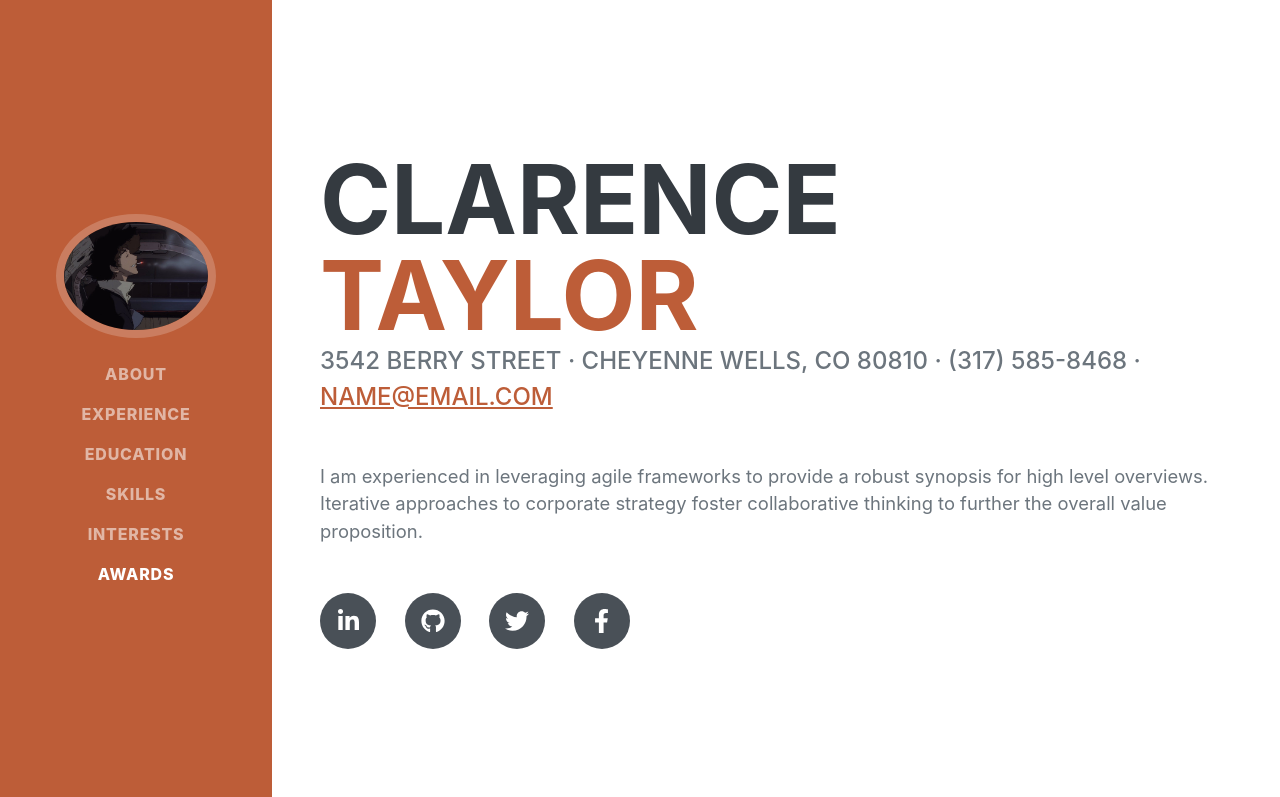
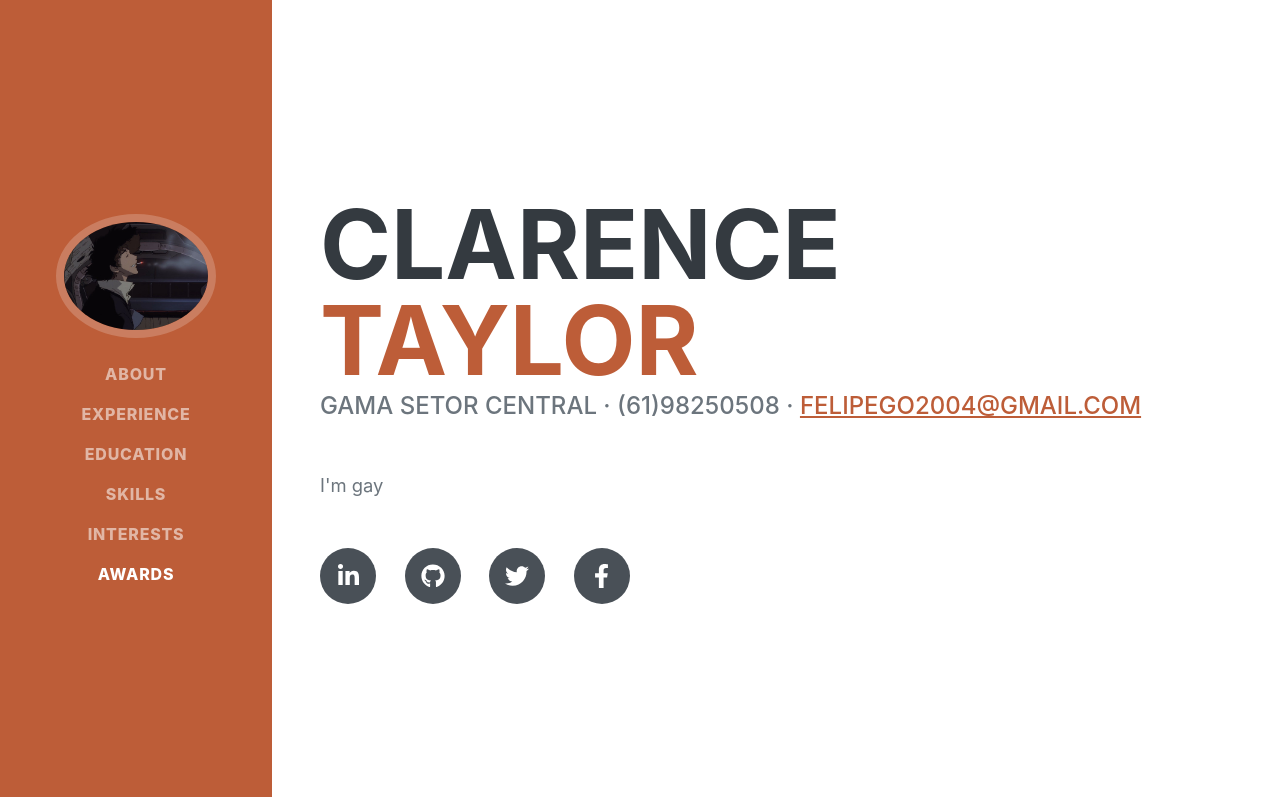
Before and after one commit to Ofelpes/Meu-portifolio-, a plain HTML site: page index.html in a window 1280 px wide. Shown: the top 797 px of the page. Drawn offline with nearby package versions, Linux system fonts and the light colour scheme; a web font is replaced by a local one.

Commit message:
Update index.html

```diff
--- a/index.html
+++ b/index.html
@@ -5,7 +5,7 @@
         <meta name="viewport" content="width=device-width, initial-scale=1, shrink-to-fit=no" />
         <meta name="description" content="" />
         <meta name="author" content="" />
-        <title>Resume - Start Bootstrap Theme</title>
+        <title>Curriculo</title>
         <link rel="icon" type="image/x-icon" href="assets/img/favicon.ico" />
         <!-- Font Awesome icons (free version)-->
         <script src="https://use.fontawesome.com/releases/v5.15.4/js/all.js" crossorigin="anonymous"></script>
@@ -44,10 +44,10 @@
                         <span class="text-primary">Taylor</span>
                     </h1>
                     <div class="subheading mb-5">
-                        3542 Berry Street · Cheyenne Wells, CO 80810 · (317) 585-8468 ·
-                        <a href="mailto:name@email.com">name@email.com</a>
+                        Gama Setor Central · (61)98250508 ·
+                        <a href="Felipe:felipego2004@gmail.com">felipego2004@gmail.com</a>
                     </div>
-                    <p class="lead mb-5">I am experienced in leveraging agile frameworks to provide a robust synopsis for high level overviews. Iterative approaches to corporate strategy foster collaborative thinking to further the overall value proposition.</p>
+                    <p class="lead mb-5">I'm gay</p>
                     <div class="social-icons">
                         <a class="social-icon" href="#!"><i class="fab fa-linkedin-in"></i></a>
                         <a class="social-icon" href="#!"><i class="fab fa-github"></i></a>
```
